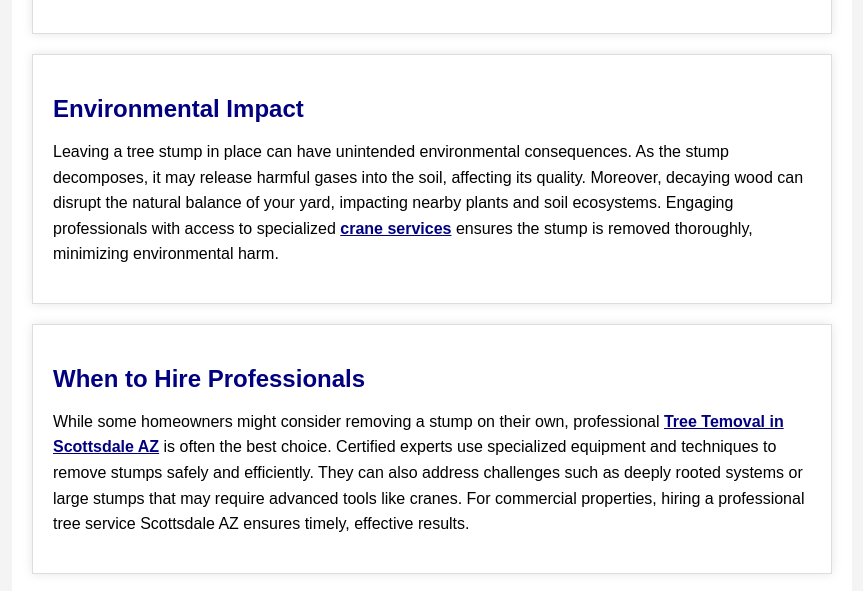
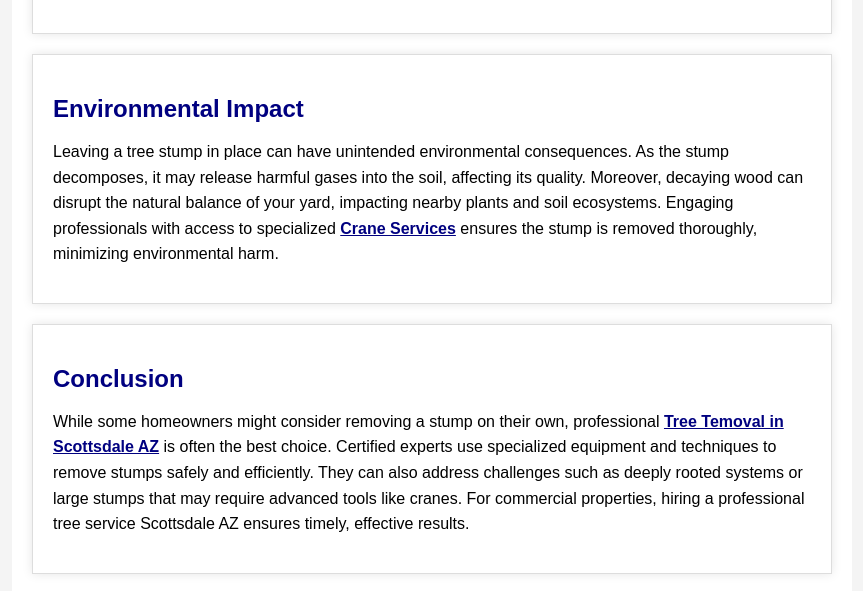
Before and after one commit to Robrt-Parker1/cutting-edge-tree-service, a plain HTML site: page index.html in a window 1280 px wide. Shown: the part 2870-3461 px from the top of the page, without its empty margins (208-1071 px from the left). Drawn offline with Linux system fonts and the light colour scheme.

Commit message:
Update index.html

```diff
--- a/index.html
+++ b/index.html
@@ -134,12 +134,12 @@
 
     <div class="section">
         <h2>Environmental Impact</h2>
-        <p>Leaving a tree stump in place can have unintended environmental consequences. As the stump decomposes, it may release harmful gases into the soil, affecting its quality. Moreover, decaying wood can disrupt the natural balance of your yard, impacting nearby plants and soil ecosystems. Engaging professionals with access to specialized <b><a href="https://example.com/crane-services">crane services</a></b> ensures the stump is removed thoroughly, minimizing environmental harm.</p>
+        <p>Leaving a tree stump in place can have unintended environmental consequences. As the stump decomposes, it may release harmful gases into the soil, affecting its quality. Moreover, decaying wood can disrupt the natural balance of your yard, impacting nearby plants and soil ecosystems. Engaging professionals with access to specialized <b><a href="https://robrt-parker1.github.io/cutting-edge-tree/">Crane Services</a></b> ensures the stump is removed thoroughly, minimizing environmental harm.</p>
     </div>
 
     <div class="section">
-        <h2>When to Hire Professionals</h2>
-        <p>While some homeowners might consider removing a stump on their own, professional <b><a href="https://robrt-parker1.github.io/cutting-edge-tree/">Tree Temoval in Scottsdale AZ</a></b> is often the best choice. Certified experts use specialized equipment and techniques to remove stumps safely and efficiently. They can also address challenges such as deeply rooted systems or large stumps that may require advanced tools like cranes. For commercial properties, hiring a professional tree service Scottsdale AZ ensures timely, effective results.</p>
+        <h2>Conclusion</h2>
+        <p>While some homeowners might consider removing a stump on their own, professional <b><a href="https://cuttingedgetreeserv.com/">Tree Temoval in Scottsdale AZ</a></b> is often the best choice. Certified experts use specialized equipment and techniques to remove stumps safely and efficiently. They can also address challenges such as deeply rooted systems or large stumps that may require advanced tools like cranes. For commercial properties, hiring a professional tree service Scottsdale AZ ensures timely, effective results.</p>
     </div>
 
     <!-- Map Section -->
```
